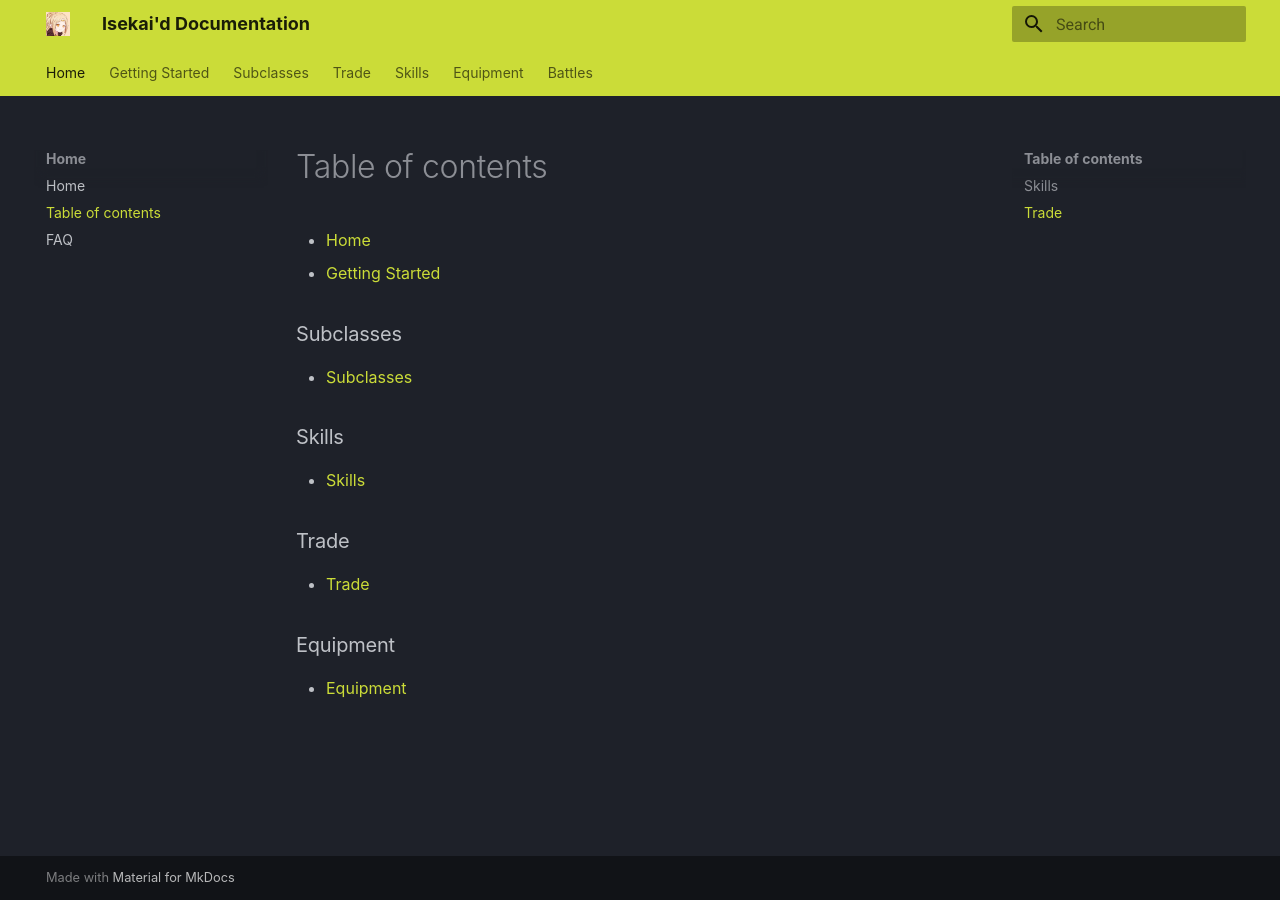
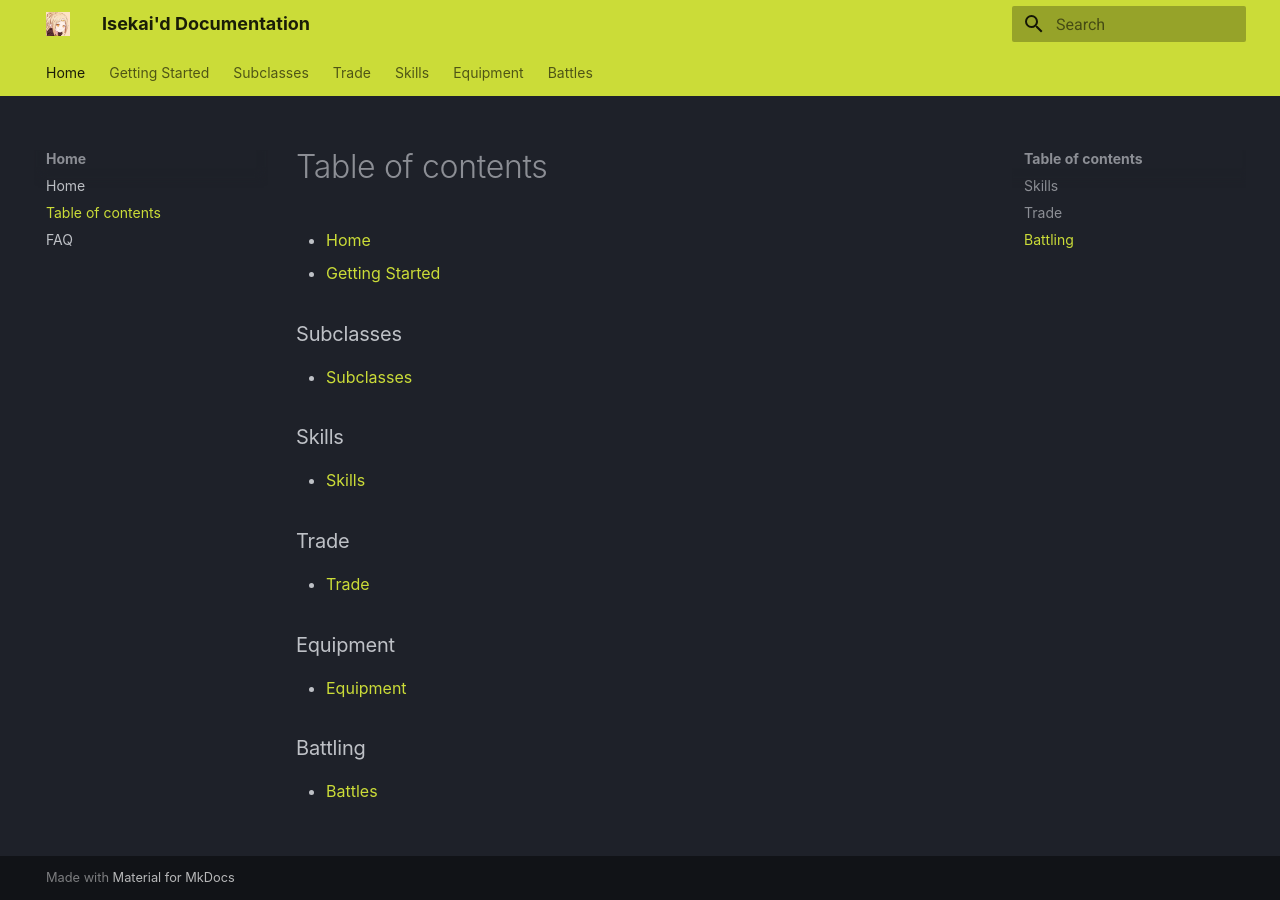
Before and after one commit to ARLPLAYZ/isekaid-docs, an MkDocs documentation site: the page built from docs/SUMMARY.md, in a window 1280 px wide. Built offline with MkDocs 1.6.1 and Material for MkDocs 9.7.7, drawn with Linux system fonts in a browser that asks for light colours.

Commit message:
Update SUMMARY.md

```diff
--- a/docs/SUMMARY.md
+++ b/docs/SUMMARY.md
@@ -14,3 +14,6 @@
 
 <h3>Equipment </h3>
 * [Equipment](equipment/equipment.md)
+
+### Battling
+* [Battles](battles/battle.md)
```
